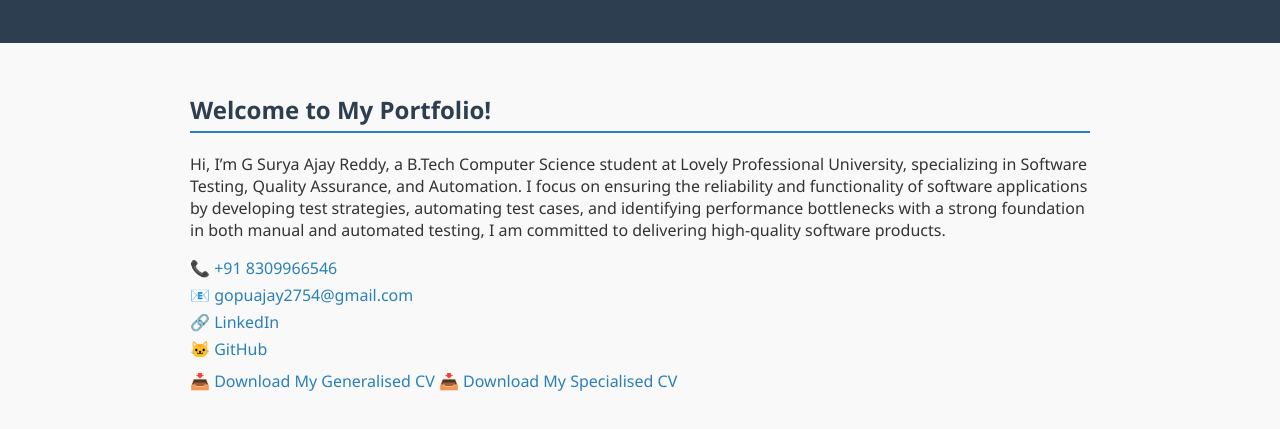
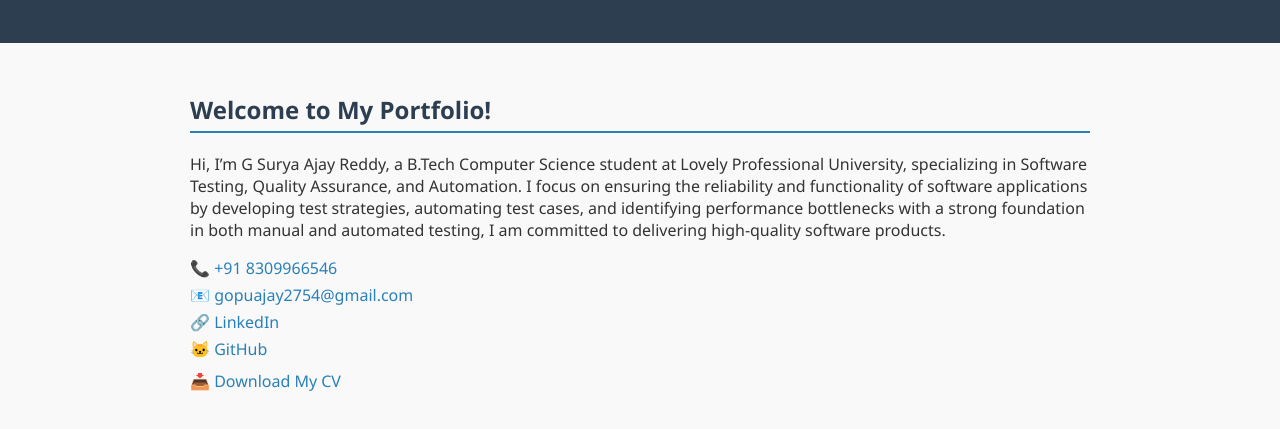
Before and after one commit to AJAY-44/Ajay-Portfolio, a plain HTML site: page index.html in a window 1280 px wide. Shown: the part 319-748 px from the top of the page. Drawn offline with Linux system fonts and the light colour scheme.

Commit message:
Updated index.html with new layout

```diff
--- a/index.html
+++ b/index.html
@@ -100,8 +100,7 @@
         <a href="https://github.com/AJAY-44" target="_blank">🐱 GitHub</a>
       </div>
       <div class="download">
-        <a href="docs\Ajay Generalised CV.pdf">📥 Download My Generalised CV</a>
-        <a href="docs\Ajay Specialised CV.pdf">📥 Download My Specialised CV</a>
+        <a href="docs\Ajay Generalised CV.pdf">📥 Download My CV</a>
 
       </div>
     </section>
@@ -153,7 +152,6 @@
     <section>
       <h2>Resume</h2>
       <p>📂 <a href="docs\Ajay Generalised CV.pdf">Download Resume (PDF)</a></p>
-      <p>📂 <a href="docs\Ajay Specialised CV.pdf">Download Resume (PDF)</a></p>
 
     </section>
 
```
